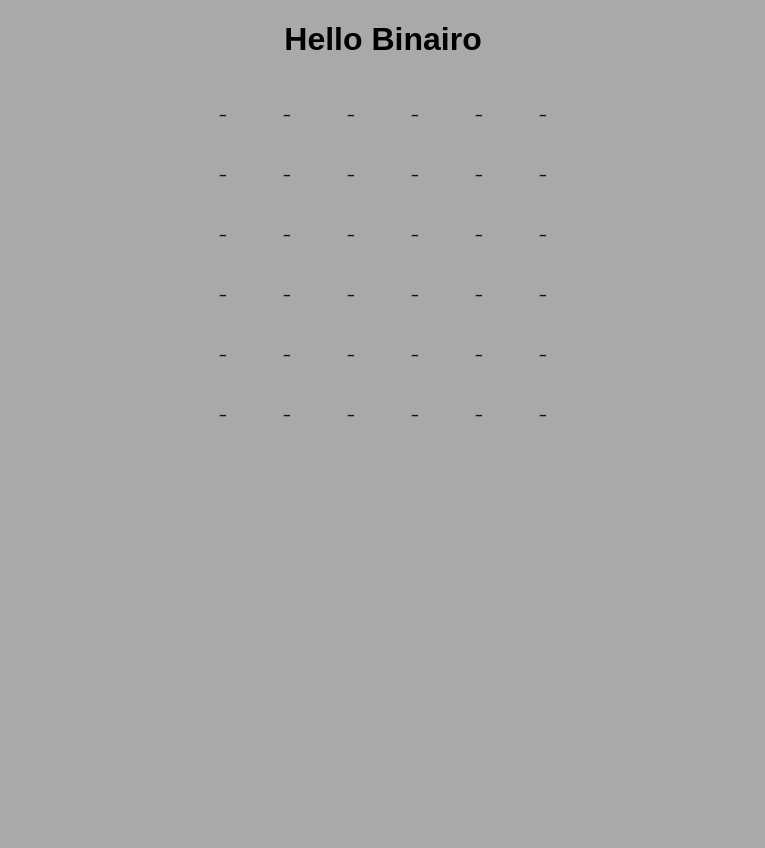
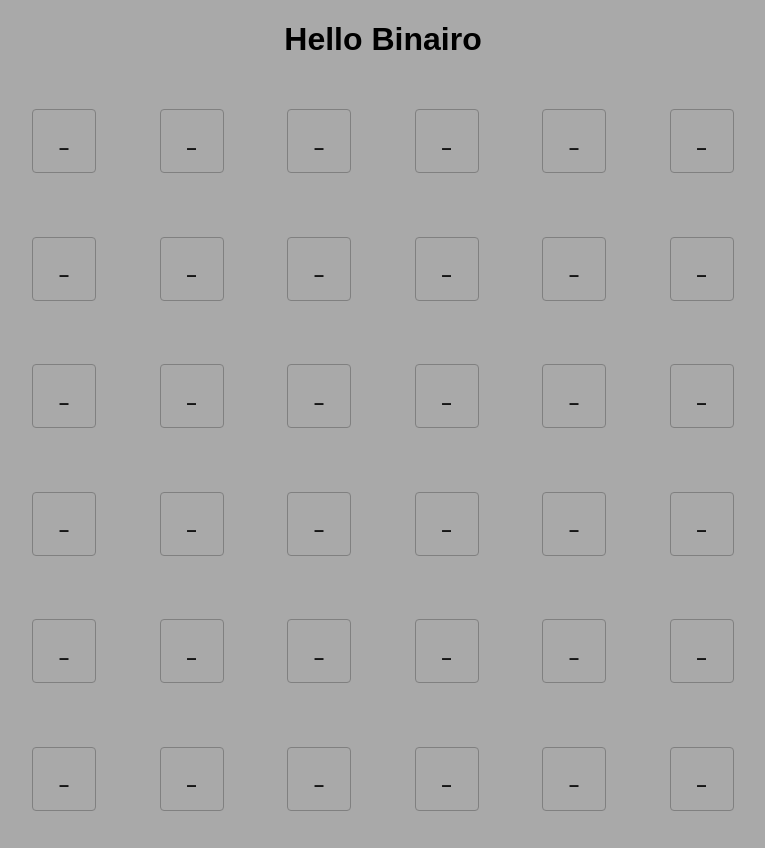
Before and after one commit to abotsi/binairo-helper-fork, a React (Create React App) app: page / in a window 1280 px wide. Shown: the whole page, without its empty margins (257-1022 px from the left). Before the commit the page ends 800 px from the top, so only its background shows below. Built offline with nearby package versions, Linux system fonts and the light colour scheme.

Commit message:
Use the CSS grid display Store values in a 1-dimension array and display them using the new CSS grid layout

```diff
--- a/src/Grid.tsx
+++ b/src/Grid.tsx
@@ -1,15 +1,12 @@
 import * as React from "react";
 import GridItem from "./GridItem";
+import { gridState } from "./state";
 
 export default function Grid() {
   return (
-    <div>
-      {new Array(6).fill(null).map((_, row) => (
-        <div key={row}>
-          {new Array(6).fill(null).map((_, cell) => (
-            <GridItem key={cell} />
-          ))}
-        </div>
+    <div className="Grid">
+      {gridState.map((_, cell) => (
+        <GridItem key={cell} />
       ))}
     </div>
   );
--- /dev/null
+++ b/src/state.tsx
@@ -0,0 +1,4 @@
+const gridSizeState = 6;
+const gridState = new Array(gridSizeState * gridSizeState).fill(null);
+
+export { gridSizeState, gridState };
--- a/src/styles.css
+++ b/src/styles.css
@@ -6,8 +6,20 @@ body {
   text-align: center;
 }
 
-.GridItem {
-  height: 60px;
+.Grid {
+  display: grid;
+  grid-template-columns: repeat(6, auto);
+  justify-items: center;
+  align-items: center;
+  grid-gap: 5px;
+
+  height: 95vmin;
+  width: 95vmin;
+  margin: auto;
+}
+
+button.GridItem {
+  height: 64px;
   border: solid grey 1px;
   font-size: 20px;
 }
```
Also changed, not shown: .codesandbox/workspace.json (added).
